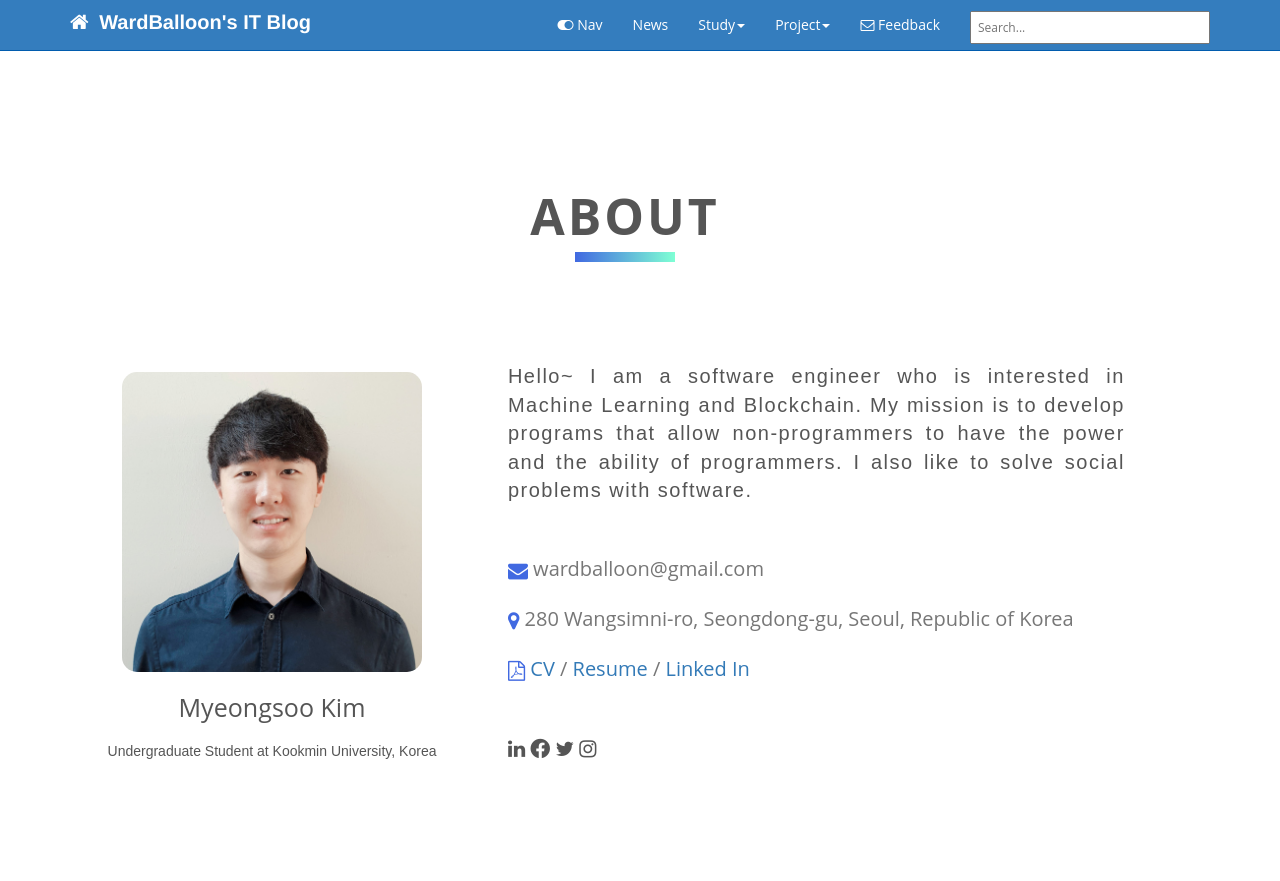
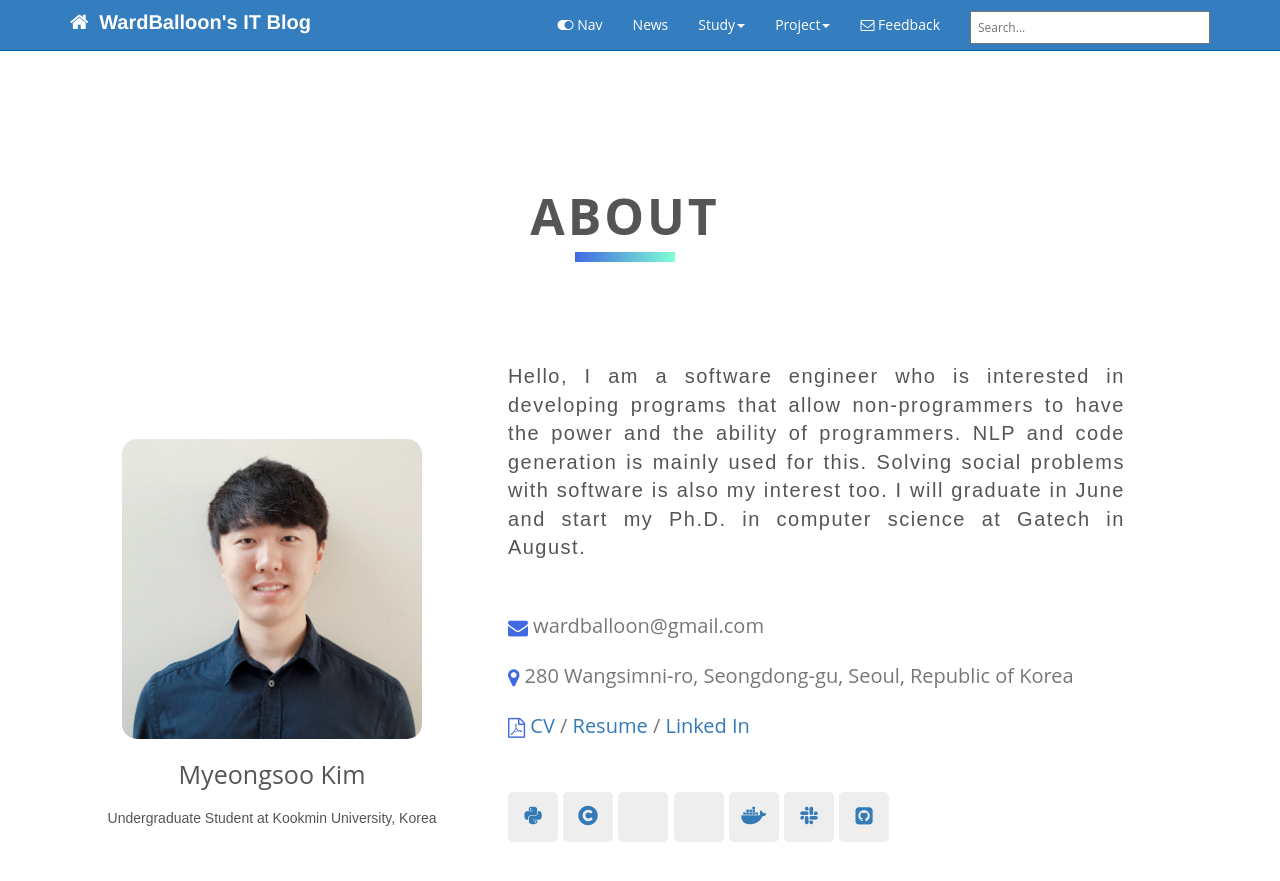
Before and after one commit to codingsoo/codingsoo.github.io1, a Jekyll site: the page built from index.html, in a window 1280 px wide and 900 px high. Shown: the top 881 px of the window. Built offline with Jekyll 4.4.1, drawn with Linux system fonts in a browser that asks for light colours; nearby versions of some CDN libraries; comment, search, counter and statistics services are not loaded.

Commit message:
Update aboutme

```diff
--- a/index.html
+++ b/index.html
@@ -36,7 +36,7 @@ hide_editme: true
 			</div>
 			<div class="text">
 				<div class="intro" style="text-align: justify">
-					Hello~ I am a software engineer who is interested in Machine Learning and Blockchain. My mission is to develop programs that allow non-programmers to have the power and the ability of programmers. I also like to solve social problems with software.
+					Hello, I am a software engineer who is interested in developing programs that allow non-programmers to have the power and the ability of programmers. NLP and code generation is mainly used for this. Solving social problems with software is also my interest too. I will graduate in June and start my Ph.D. in computer science at Gatech in August.
 				</div>
 				<ul style="list-style-type: none;">
 					<li>
@@ -56,10 +56,27 @@ hide_editme: true
 					</li>
 				</ul>
 				<div class="sns">
-					<i class="fa fa-linkedin"></i>
-					<i class="fab fa-facebook"></i>
-					<i class="fa fa-twitter"></i>
-					<i class="fa fa-instagram"></i>
+                    <a href="#" target="_blank">
+						<i class="fab fa-python"></i>
+					</a>
+                    <a href="#" target="_blank">
+						<i class="fas fa-copyright"></i>
+					</a>
+                    <a href="#" target="_blank">
+						<i class="fas fa-css3"></i>
+					</a>
+                    <a href="#" target="_blank">
+						<i class="fas fa-html5"></i>
+					</a>
+                    <a href="#" target="_blank">
+						<i class="fab fa-docker"></i>
+					</a>
+					<a href="#" target="_blank">
+						<i class="fab fa-slack"></i>
+					</a>
+					<a href="#" target="_blank">
+						<i class="fa fa-github-square"></i>
+					</a>
 				</div>
 			</div>
 		</section>
```
